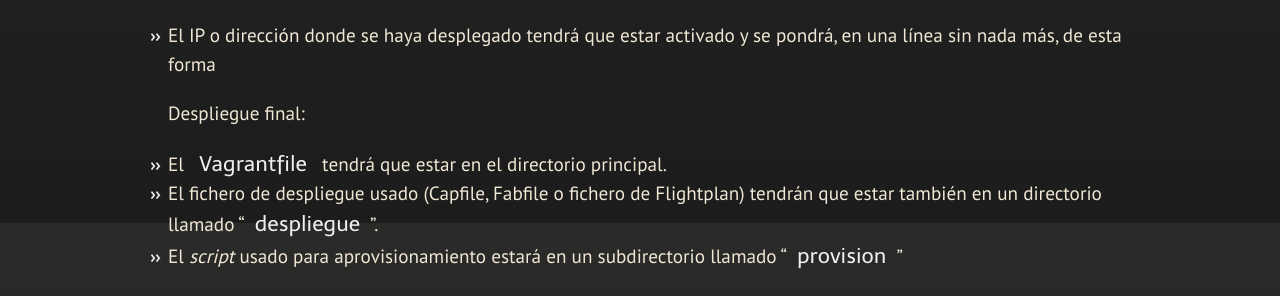
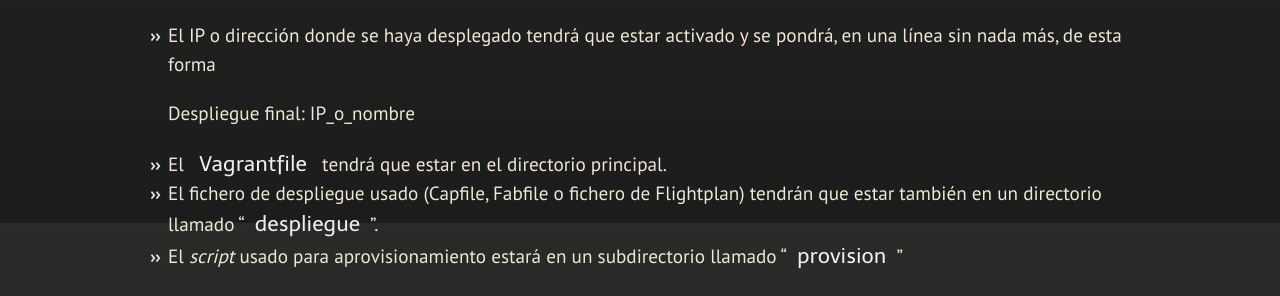
Before and after one commit to JJ/IV, a Jekyll site: the page built from documentos/proyecto/5.IaaS.md, in a window 1280 px wide and 900 px high, scrolled down 2317 px. Shown: the part 160-456 px from the top of the window. Built offline with Jekyll 4.4.1, drawn with Linux system fonts in a browser that asks for light colours; nearby versions of some CDN libraries; some web fonts are replaced; our own code applies the rules of GitHub Pages for plain Markdown files.

Commit message:
Sync documentos/proyecto/5.IaaS.md de master a gh-pages

```diff
--- a/documentos/proyecto/5.IaaS.md
+++ b/documentos/proyecto/5.IaaS.md
@@ -140,7 +140,7 @@ README.md de la forma siguiente.
 * El IP o dirección donde se haya desplegado tendrá que estar activado
   y se pondrá, en una línea sin nada más, de esta forma
 
-    Despliegue final: <IP o nombre>
+    Despliegue final: IP_o_nombre
 
 
 * El `Vagrantfile` tendrá que estar en el directorio principal.
```
